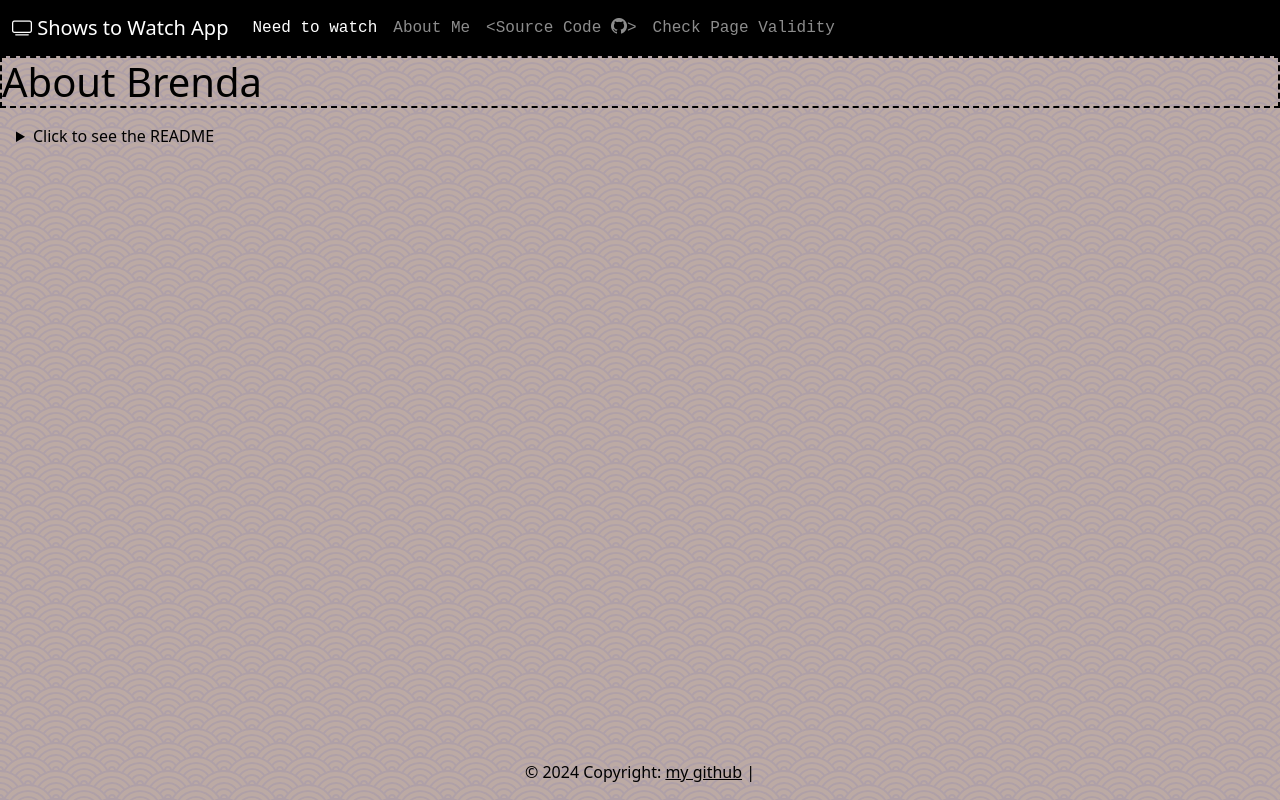
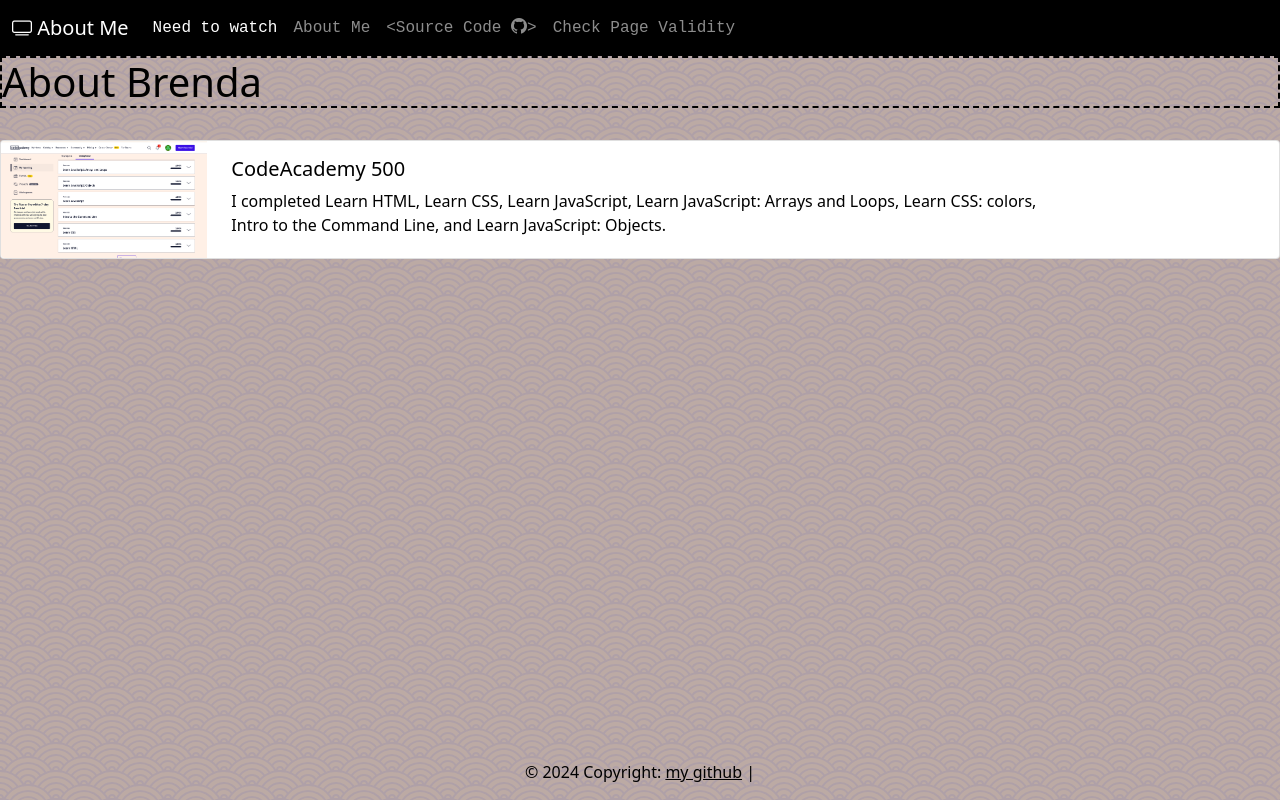
Before and after one commit to bjruiz/potential-robot-shows-app, a plain HTML site: page shows-app/pages/about.html in a window 1280 px wide. Drawn offline with nearby package versions, Linux system fonts and the light colour scheme; a web font is replaced by a local one.

Commit message:
Add files via upload

```diff
--- a/shows-app/pages/about.html
+++ b/shows-app/pages/about.html
@@ -1,5 +1,6 @@
 <!DOCTYPE html>
 <html lang="en">
+
 <head>
 
     <meta charset="UTF-8">
@@ -8,7 +9,6 @@
     <link rel="stylesheet" href="https://cdnjs.cloudflare.com/ajax/libs/normalize/5.0.0/normalize.min.css">
     <link rel='stylesheet' href='https://cdnjs.cloudflare.com/ajax/libs/bootstrap/5.0.2/css/bootstrap.min.css'>
     <link rel="stylesheet" href="../styles/shows-style.css">
-
     <script type="module" src="https://cdn.jsdelivr.net/npm/zero-md@3?register"></script>
 
 </head>
@@ -19,7 +19,7 @@
         <div class="container-fluid">
           <a class="navbar-brand" href="#">
             <i class="bi bi-tv"></i>
-        Shows to Watch App</a>
+            About Me</a>
           <button class="navbar-toggler" type="button" data-bs-toggle="collapse" data-bs-target="#navbarNav"
             aria-controls="navbarNav" aria-expanded="false" aria-label="Toggle navigation">
             <span class="navbar-toggler-icon"></span>
@@ -29,17 +29,18 @@
               <li class="nav-item">
                 <a class="nav-link active" aria-current="page" href="../index.html">Need to watch</a>
               </li>
+
               <!-- <li class="nav-item">
                 <a class="nav-link" href="#">Where to Watch Them</a>
               </li>
               <li class="nav-item">
                 <a class="nav-link" href="#">Favorite Genres</a>
-          </li> -->
-          <!-- <li class="nav-item">
+              </li>
+              <li class="nav-item">
                 <a class="nav-link" href="#">Already Watched</a>
               </li> -->
               <li class="nav-item">
-            <a class="nav-link" href="#">About Me</a>
+                <a class="nav-link" href="../pages/about.html">About Me</a>
               </li>
               <li class="nav-item">
                 <a class="nav-link" target="repo" href="https://github.com/bjruiz/potential-robot-shows-app/">
@@ -59,11 +60,25 @@
         <!-- iss3: readme herem md rendered as html -->
         <!-- Profit! -->
         <div class="m-2 p-2">
-        <details>
-            <summary>Click to see the README</summary>
             <zero-md src="../ABOUTME.md"></zero-md>
-        </details>
+            <!-- <img src="../images/codeA500.png" alt="30% complete MongoDB class" height="400" width="700"> -->
         </div>
+
+
+        <div class="card mb-3" style="width: 100">
+            <div class="row g-2">
+              <div class="col-md-2">
+                <img src="../images/codeA500.png" class="img-fluid rounded-start" alt="codeAcademy 500 completed">
+              </div>
+              <div class="col-md-8">
+                <div class="card-body">
+                  <h5 class="card-title">CodeAcademy 500</h5>
+                  <p class="card-text">I completed Learn HTML, Learn CSS, Learn JavaScript, Learn JavaScript: Arrays and Loops, Learn CSS: colors, Intro to the Command Line, and Learn JavaScript: Objects.  </p>
+                </div>
+              </div>
+            </div>
+          </div>
+
     </main>
 
     <footer class="bg-body-tertiary text-center text-lg-start fixed-bottom">
@@ -80,4 +95,5 @@
     <script src='https://cdnjs.cloudflare.com/ajax/libs/bootstrap/5.3.3/js/bootstrap.min.js'></script>
     <script src="../scripts/shows-script.js"></script>
 </body>
+
 </html>
```
Also changed, not shown: shows-app/images/codeA500.png (added), 1 other file. Lines whose indentation alone changed are shown as unchanged.
